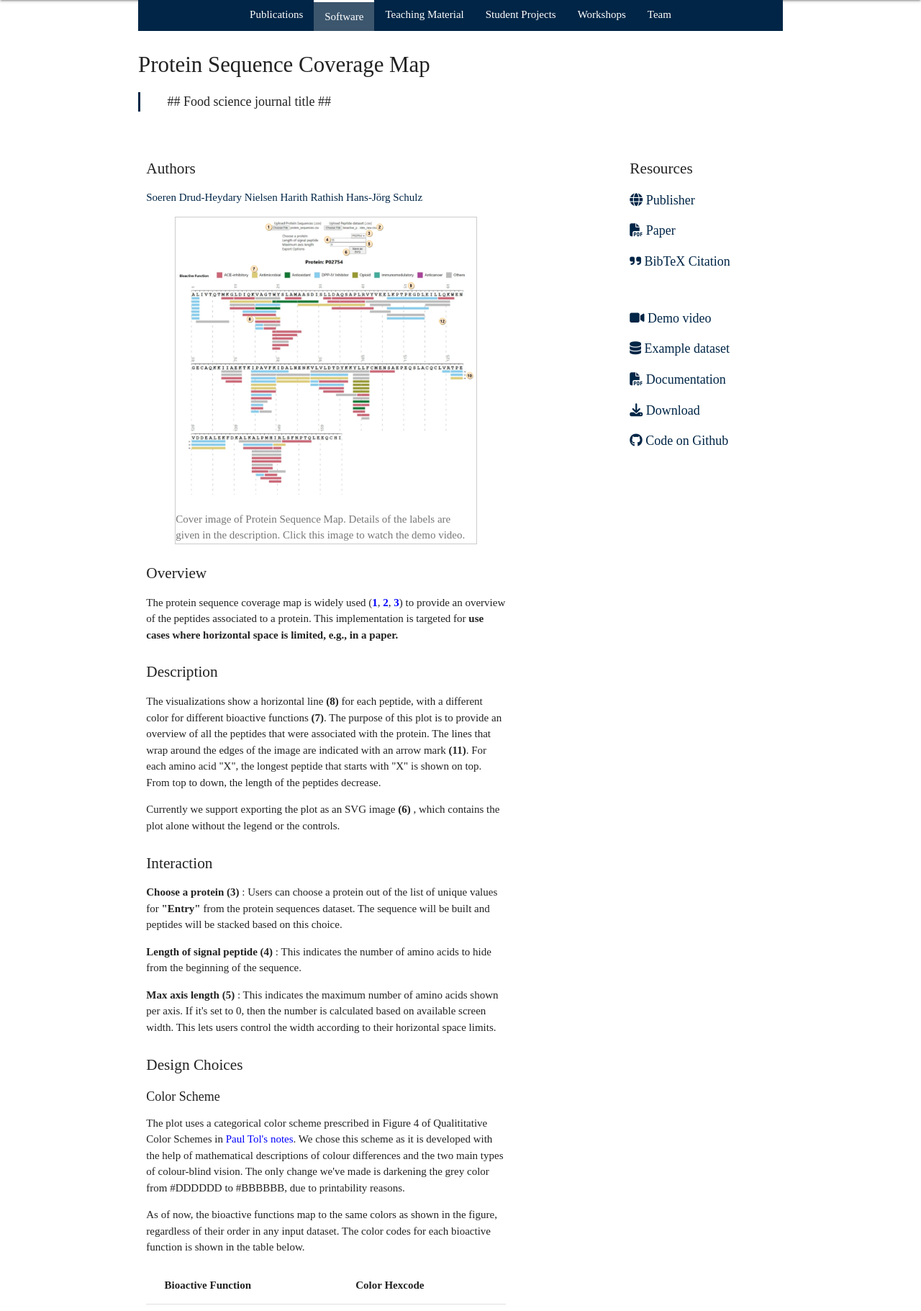
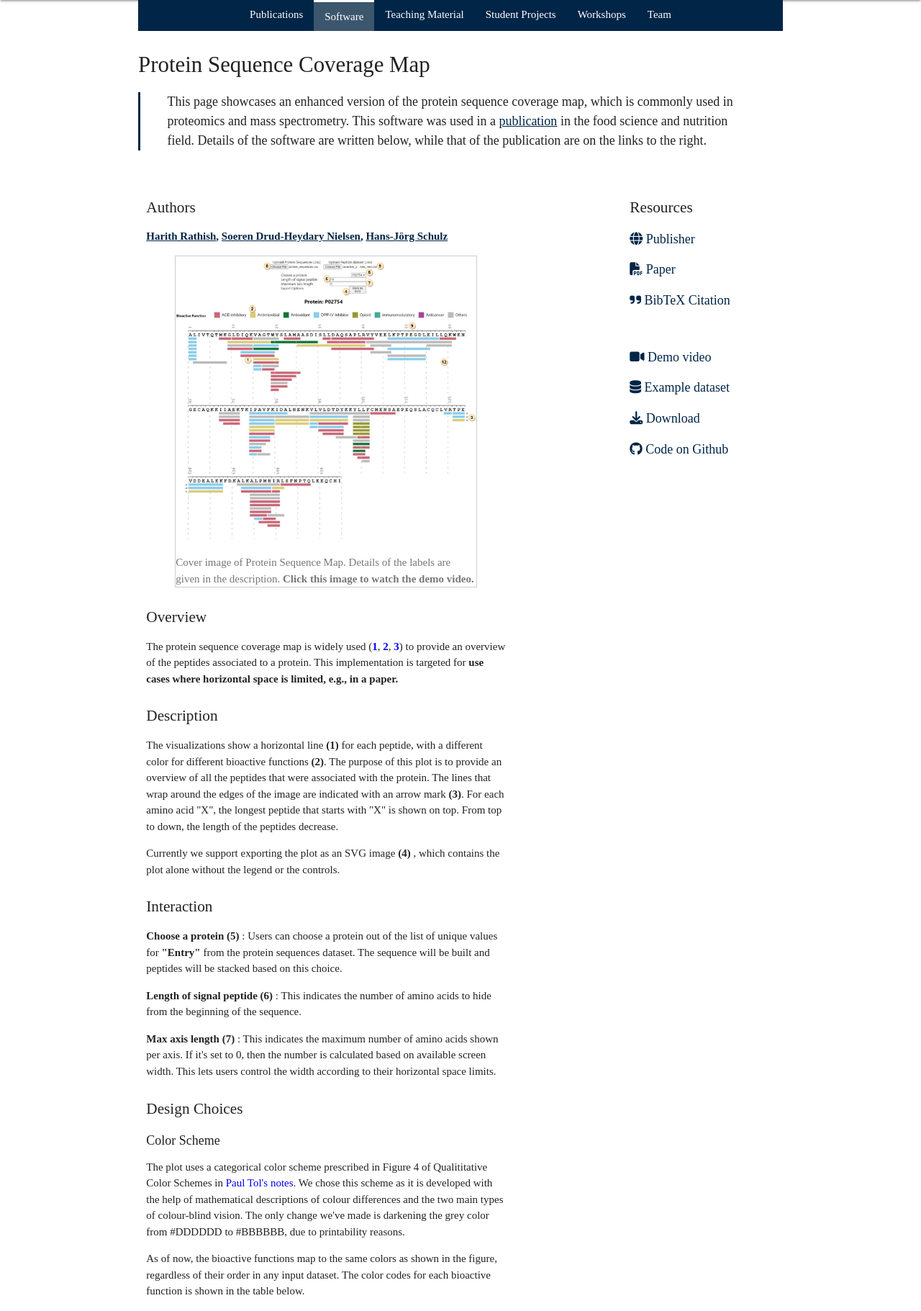
Before and after one commit to vis-au/vis-au.github.io, a PHP site: page /psm/index.html in a window 1280 px wide. Shown: the part 64-1885 px from the top of the page at 72% size. Run offline with PHP 8.4, Linux system fonts and the light colour scheme; some libraries are stand-ins or nearby versions; some web fonts are replaced.

Commit message:
added updated image. Updated author list. Added abstract

```diff
--- a/psm/index.html
+++ b/psm/index.html
@@ -35,42 +35,64 @@
     <article class="container">
         <section class="row" id="map-like">
             <h2>Protein Sequence Coverage Map</h2>
-            <p class="leader">## Food science journal title ##</p>
+            <p class="leader">This page showcases an enhanced version of the protein sequence coverage map, which is commonly used in proteomics and mass spectrometry. This software was used in a <a href="#">publication</a> in the food science and nutrition field. Details of the software are written below, while that of the publication are on the links to the right. </p>
         </section>
 
         <section class="row">
             <div class="col s12 m7 abstract">
                 <h3>Authors</h3>
+                <div id="author-list">
+                    <a href="https://pure.au.dk/portal/en/persons/harith-rathish(abd9352b-490f-4118-b668-30497074c27e).html"
+                        target="_blank" class="author"><span>Harith Rathish</span></a>,
                     <a href="https://www.linkedin.com/in/s%C3%B8ren-drud-heydary-nielsen-76829225/?originalSubdomain=dk"
-                    target="_blank" class="author"><span>Soeren Drud-Heydary Nielsen</span></a>
-                <a href="https://pure.au.dk/portal/en/persons/harith-rathish(abd9352b-490f-4118-b668-30497074c27e).html"
-                    target="_blank" class="author"><span>Harith Rathish</span></a>
+                        target="_blank" class="author"><span>Soeren Drud-Heydary Nielsen</span></a>,
                     <a href="https://hjschulz.net/" class="author"><span>Hans-Jörg Schulz</span></a>
+                </div>
 
                 <figure class="teaser" style="color:#777;border: 1px solid #ccc">
                     <a href="https://youtu.be/TnAurhwSrhs" target="_blank">
-                        <img src="../static/img/protein-seq-map-annotated.png" alt="Cover image of Protein Sequence Map." />
+                        <img src="../static/img/protein-seq-map-annotated.png"
+                            alt="Cover image of Protein Sequence Map." />
                     </a>
-                    <figcaption>Cover image of Protein Sequence Map. Details of the labels are given in the description. Click this image to watch the demo video.</figcaption>
+                    <figcaption>Cover image of Protein Sequence Map. Details of the labels are given in the description.
+                        <b>Click this image to watch the demo video.</b></figcaption>
                 </figure>
 
                 <h3>Overview</h3>
-                The protein sequence coverage map is widely used (<a href="https://www.researchgate.net/figure/Sequence-coverage-map-of-full-length-EBP50-Bars-indicate-the-identified-peptic-peptides_fig2_273780845" style="color: blue;font-weight: bolder;">1</a>, <a href="https://www.researchgate.net/figure/Coverage-map-of-the-peptide-map-obtained-by-the-characterization-stage-of-MAM-analysis_fig4_345028794" style="color: blue;font-weight: bolder;">2</a>, <a href="https://www.researchgate.net/figure/Protein-sequence-coverage-by-mass-spectrometry-of-the-serpin-purified-from-the-hemolymph_fig5_259723603" style="color: blue;font-weight: bolder;">3</a>) to provide an overview of the peptides associated to a protein. This implementation is targeted for <b>use cases where horizontal space is limited, e.g., in a paper.</b>
+                The protein sequence coverage map is widely used (<a
+                    href="https://www.researchgate.net/figure/Sequence-coverage-map-of-full-length-EBP50-Bars-indicate-the-identified-peptic-peptides_fig2_273780845"
+                    style="color: blue;font-weight: bolder;">1</a>, <a
+                    href="https://www.researchgate.net/figure/Coverage-map-of-the-peptide-map-obtained-by-the-characterization-stage-of-MAM-analysis_fig4_345028794"
+                    style="color: blue;font-weight: bolder;">2</a>, <a
+                    href="https://www.researchgate.net/figure/Protein-sequence-coverage-by-mass-spectrometry-of-the-serpin-purified-from-the-hemolymph_fig5_259723603"
+                    style="color: blue;font-weight: bolder;">3</a>) to provide an overview of the peptides associated to
+                a protein. This implementation is targeted for <b>use cases where horizontal space is limited, e.g., in
+                    a paper.</b>
 
                 <h3>Description</h3>
-                <p>The visualizations show a horizontal line <b>(8)</b> for each peptide, with a different color for different bioactive functions <b>(7)</b>. The purpose of this plot is to provide an overview of all the peptides that were associated with the protein. The lines that wrap around the edges of the image are indicated with an arrow mark <b>(11)</b>.
+                <p>The visualizations show a horizontal line <b>(1)</b> for each peptide, with a different color for
+                    different bioactive functions <b>(2)</b>. The purpose of this plot is to provide an overview of all
+                    the peptides that were associated with the protein. The lines that wrap around the edges of the
+                    image are indicated with an arrow mark <b>(3)</b>.
 
-                    For each amino acid "X", the longest peptide that starts with "X" is shown on top. From top to down, the length of the peptides decrease. </p>
-                    <p> Currently we support exporting the plot as an SVG image <b>(6) </b>, which contains the plot
+                    For each amino acid "X", the longest peptide that starts with "X" is shown on top. From top to down,
+                    the length of the peptides decrease. </p>
+                <p> Currently we support exporting the plot as an SVG image <b>(4) </b>, which contains the plot
                     alone without the legend or the controls.</p>
 
 
                 <h3>Interaction</h3>
 
-                <p><b>Choose a protein (3) </b>: Users can choose a protein out of the list of unique values for <b>"Entry"</b> from the protein sequences dataset. The sequence will be built and peptides will be stacked based on this choice.</p>
-                    <p><b>Length of signal peptide (4) </b>: This indicates the number of amino acids to hide from the beginning of the
+                <p><b>Choose a protein (5) </b>: Users can choose a protein out of the list of unique values for
+                    <b>"Entry"</b> from the protein sequences dataset. The sequence will be built and peptides will be
+                    stacked based on this choice.
+                </p>
+                <p><b>Length of signal peptide (6) </b>: This indicates the number of amino acids to hide from the
+                    beginning of the
                     sequence. </p>
-                    <p><b>Max axis length (5) </b>: This indicates the maximum number of amino acids shown per axis. If it's set to 0, then the number is calculated based on available screen width. This lets users control the width according to their horizontal space limits.</p>
+                <p><b>Max axis length (7) </b>: This indicates the maximum number of amino acids shown per axis. If it's
+                    set to 0, then the number is calculated based on available screen width. This lets users control the
+                    width according to their horizontal space limits.</p>
 
 
                 <h3>Design Choices</h3>
@@ -78,9 +100,13 @@
                 <h4> Color Scheme</h4>
 
                 <p>The plot uses a categorical color scheme prescribed in Figure 4 of Qualititative Color
-                    Schemes in <a href="https://personal.sron.nl/~pault/" target="_blank" style="color:blue">Paul Tol's notes</a>. We chose this scheme as it is developed with the help of mathematical descriptions of colour differences and the two main types of colour-blind vision. The only change we've made is darkening the grey color from #DDDDDD to #BBBBBB, due to printability reasons. </p>
+                    Schemes in <a href="https://personal.sron.nl/~pault/" target="_blank" style="color:blue">Paul Tol's
+                        notes</a>. We chose this scheme as it is developed with the help of mathematical descriptions of
+                    colour differences and the two main types of colour-blind vision. The only change we've made is
+                    darkening the grey color from #DDDDDD to #BBBBBB, due to printability reasons. </p>
                 <p>As of now, the bioactive functions map to the same colors as shown in the
-                    figure, regardless of their order in any input dataset. The color codes for each bioactive function is shown in the table below. </p>
+                    figure, regardless of their order in any input dataset. The color codes for each bioactive function
+                    is shown in the table below. </p>
                 <table>
                     <th>
                     <td><b>Bioactive Function</b></td>
@@ -137,11 +163,13 @@
                     </tr>
                 </table>
                 </p>
-                <br/>
+                <br />
                 <h4>Structure of input data</h4>
-                There are two datasets to be uploaded in <b>.csv</b> format, the structure of which are as follows:
-                <p> <b>Protein Sequences</b> <br/>
-                    Should contain two columns, one for the protein ID ("Entry") and one for the protein sequence ("Sequence"). The protein ID should be unique, and should match an entry in the <b> < protein database website ></protein></b>
+                There are two datasets to be uploaded in <b>.csv</b> format onto fields <b>(8)</b> and <b>(9)</b>, the structure of which are as follows:
+                <p> <b>Protein Sequences</b> <br />
+                    Should contain two columns, one for the protein ID ("Entry") and one for the protein sequence
+                    ("Sequence"). The protein ID should be unique, and should match an entry in the <b>
+                        UniProt</b> database. The sequence string should have no spaces or line breaks. An example is shown below:
                 <table>
                     <caption>Example for protein sequences </caption>
                     <th>
@@ -170,9 +198,11 @@
                     </tr>
                 </table>
                 </p>
-                <br/>
-                <p> <b>Peptides</b> <br/>
-                    Should contain three columns, one for the protein ID ("proteinID"), one for the peptide sequence ("Peptide") and one for the bioactive function of the peptide ("function"). The protein ID should match one and only one entry in the protein sequences dataset.
+                <br />
+                <p> <b>Peptides</b> <br />
+                    Should contain three columns, one for the protein ID ("proteinID"), one for the peptide sequence
+                    ("Peptide") and one for the bioactive function of the peptide ("function"). The protein ID should
+                    match one and only one entry in the protein sequences dataset.
                 <table>
                     <caption>Example for peptides </caption>
                     <th>
@@ -205,8 +235,9 @@
                         <td>...</td>
                         <td>...</td>
                     </tr>
-                    </table></p>
-                    <br/>
+                </table>
+                </p>
+                <br />
 
             </div>
 
@@ -214,19 +245,17 @@
                 <h3>Resources</h3>
 
                 <!-- <h4> <a href=""><i class="icon fas fa-file-pdf"></i> Paper</a></h4> -->
-                <h4> <a href="https://doi.org/10.1109/TestVis57757.2022.00006"><i class="icon fas fa-globe"></i>
+                <h4> <a href="https://www.tandfonline.com/toc/bfsn20/current"><i class="icon fas fa-globe"></i>
                         Publisher</a></h4>
-                <h4><a href="https://cs.au.dk/~hjschulz/pdfs/testvis.pdf"><i class="icon fas fa-file-pdf"></i> Paper</a>
+                <h4><a href="#"><i class="icon fas fa-file-pdf"></i> Paper</a>
                 </h4>
-                <h4><a href="../publications/bib/Madsen2022vaos.bib"><i class="icon fas fa-quote-right"></i> BibTeX
+                <h4><a href="#"><i class="icon fas fa-quote-right"></i> BibTeX
                         Citation</a></h4>
                 <br />
 
                 <h4><a href="./static/demo-video.mp4"><i class="icon fas fa-video"></i> Demo video</a></h4>
-                <h4><a href="./static/vaos_example_dataset.zip"><i class="icon fas fa-database"></i> Example dataset</a>
+                <h4><a href="#"><i class="icon fas fa-database"></i> Example dataset</a>
                 </h4>
-                <h4><a href="https://github.com/J-Matzen/VAOS/releases/download/v1.0.1/VAOS_User_Manual.pdf"><i
-                            class="icon fas fa-file-pdf"></i> Documentation</a></h4>
                 <h4><a href="https://github.com/J-Matzen/VAOS/releases/latest"><i class="icon fas fa-download"></i>
                         Download</a></h4>
                 <h4 class="highlight"><a href="https://github.com/harith1996/peptide_bioactive_viz"><i
@@ -242,16 +271,7 @@
                 </p>
 
                 <pre>
-  @InProceedings{VAOS2022,
-    author    = {Madsen, Jonas and Sode, Lasse and Frost Dahl, Julie and Corredig, Milena and
-                 Schulz, Hans-J\"org},
-    booktitle = {Proc. of First International Workshop on Visualization in Testing of Hardware,
-                 Software, and Manufacturing},
-    title     = {Visual Exploration of Rheological Test Results from Soft Materials},
-    year      = {2022},
-    publisher = {IEEE}
-  }
-
+ tba
         </pre>
             </div>
         </section>
--- a/static/css/style.css
+++ b/static/css/style.css
@@ -352,3 +352,12 @@ footer a:hover {
 .icon-legend-entry span {
   margin-left : 15px;
 }
+
+#author-list {
+
+  font-weight: bold;
+}
+
+#author-list a {
+  text-decoration: underline;
+}
```
Also changed, not shown: static/img/protein-seq-map-annotated.png. Lines whose indentation alone changed are shown as unchanged.
